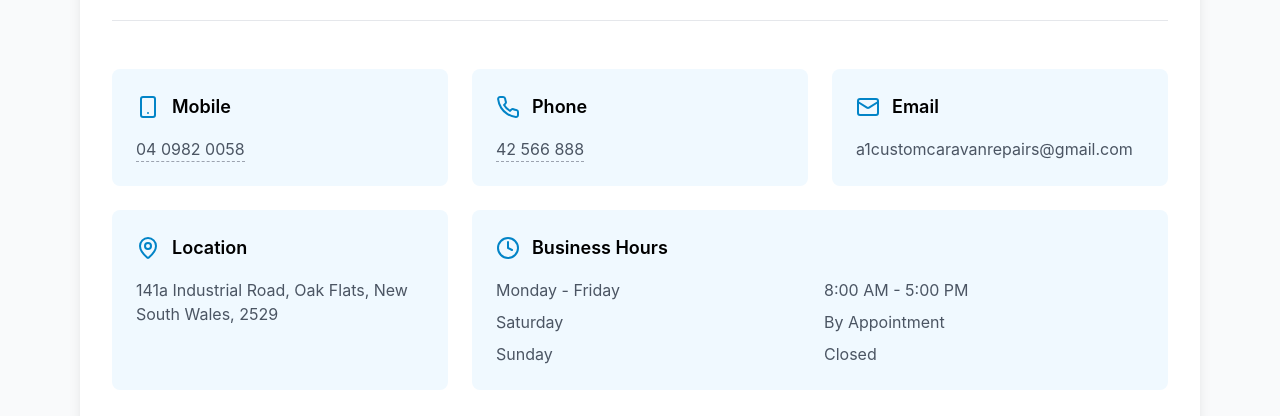
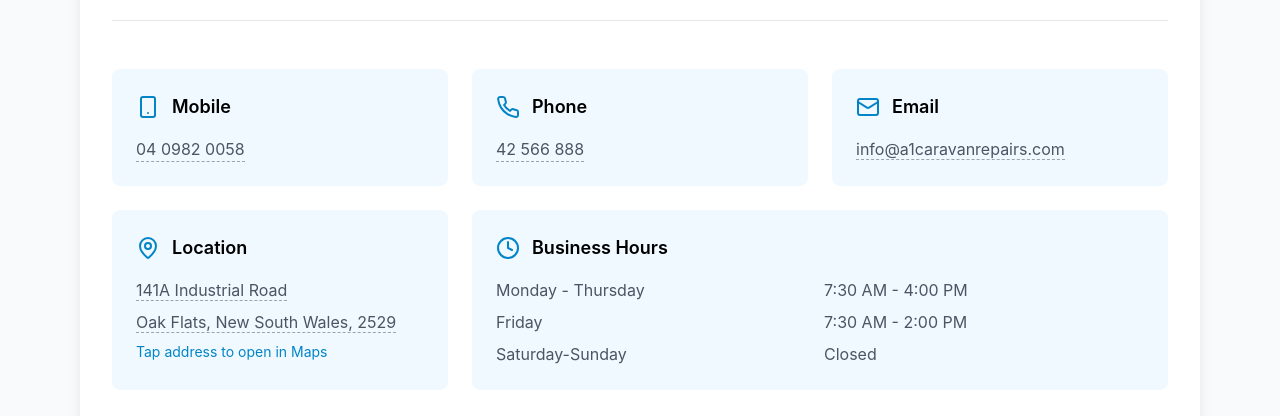
Before and after one commit to Jpotter555/A1-Caravan-Services, a React (Create React App) app: page / in a window 1280 px wide. Shown: the part 2760-3176 px from the top of the page. Built offline with nearby package versions, Linux system fonts and the light colour scheme; the HTML template or start-up script is replaced by a standard one.

Commit message:
made email and address clickable

```diff
--- a/src/components/Contact.tsx
+++ b/src/components/Contact.tsx
@@ -1,7 +1,12 @@
 import React from 'react';
 import { Phone, Mail, MapPin, Clock, Smartphone } from 'lucide-react';
 
-export const Contact = () => (
+export const Contact = () => {
+
+    const address = encodeURIComponent("141A Industrial Road, Oak Flats, New South Wales, 2529");
+  const mapsUrl = `https://maps.google.com/maps?q=${address}`;
+
+  return (
     <div id="contact" className="relative bg-gray-50 py-16">
         <div className="absolute inset-0 bg-gradient-to-b from-transparent to-gray-900 h-full transform -z-10"></div>
         <div className="max-w-6xl mx-auto px-4">
@@ -51,16 +56,50 @@ export const Contact = () => (
                 <Mail className="text-sky-600 mr-3" size={24} />
                 <h3 className="font-semibold text-lg">Email</h3>
               </div>
-                        <p className="text-gray-600">a1customcaravanrepairs@gmail.com</p>
+              <a
+                href="mailto:info@a1caravanrepairs.com"
+                className="text-gray-600 hover:text-sky-600 transition-colors group"
+                aria-label="Send us an email"
+              >
+                <span className="border-b border-dashed border-gray-400 group-hover:border-sky-600">
+                  info@a1caravanrepairs.com
+                </span>
+              </a>
             </div>
 
-                    {/* Location */}
+            {/* Location with clickable address */}
             <div className="p-6 bg-sky-50 rounded-lg hover:shadow-md transition-shadow">
               <div className="flex items-center mb-4">
                 <MapPin className="text-sky-600 mr-3" size={24} />
                 <h3 className="font-semibold text-lg">Location</h3>
               </div>
-                        <p className="text-gray-600">141a Industrial Road, Oak Flats, New South Wales, 2529</p>
+              <div className="space-y-2">
+                <a
+                  href={mapsUrl}
+                  target="_blank"
+                  rel="noopener noreferrer"
+                  className="text-gray-600 hover:text-sky-600 transition-colors block group"
+                  aria-label="Open our location in Maps"
+                >
+                  <span className="border-b border-dashed border-gray-400 group-hover:border-sky-600">
+                    141A Industrial Road
+                  </span>
+                </a>
+                <a
+                  href={mapsUrl}
+                  target="_blank"
+                  rel="noopener noreferrer"
+                  className="text-gray-600 hover:text-sky-600 transition-colors block group"
+                  aria-label="Open our location in Maps"
+                >
+                  <span className="border-b border-dashed border-gray-400 group-hover:border-sky-600">
+                    Oak Flats, New South Wales, 2529
+                  </span>
+                </a>
+                <div className="text-sm text-sky-600 mt-2">
+                  Tap address to open in Maps
+                </div>
+              </div>
             </div>
 
                     {/* Business Hours */}
@@ -70,11 +109,11 @@ export const Contact = () => (
                             <h3 className="font-semibold text-lg">Business Hours</h3>
                         </div>
                         <div className="grid grid-cols-2 gap-2 text-gray-600">
-                            <div>Monday - Friday</div>
-                            <div>8:00 AM - 5:00 PM</div>
-                            <div>Saturday</div>
-                            <div>By Appointment</div>
-                            <div>Sunday</div>
+                            <div>Monday - Thursday</div>
+                            <div>7:30 AM - 4:00 PM</div>
+                            <div>Friday</div>
+                            <div>7:30 AM - 2:00 PM</div>
+                            <div>Saturday-Sunday</div>
                             <div>Closed</div>
                         </div>
                     </div>
@@ -104,6 +143,7 @@ export const Contact = () => (
             </div>
         </div>
     </div>
+
 );
-
+}
 export default Contact;
```
Lines whose indentation alone changed are shown as unchanged.
